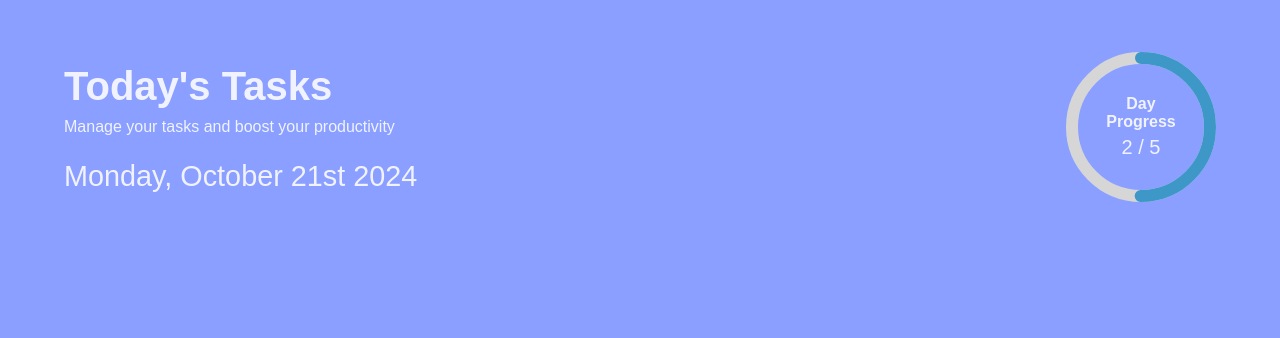
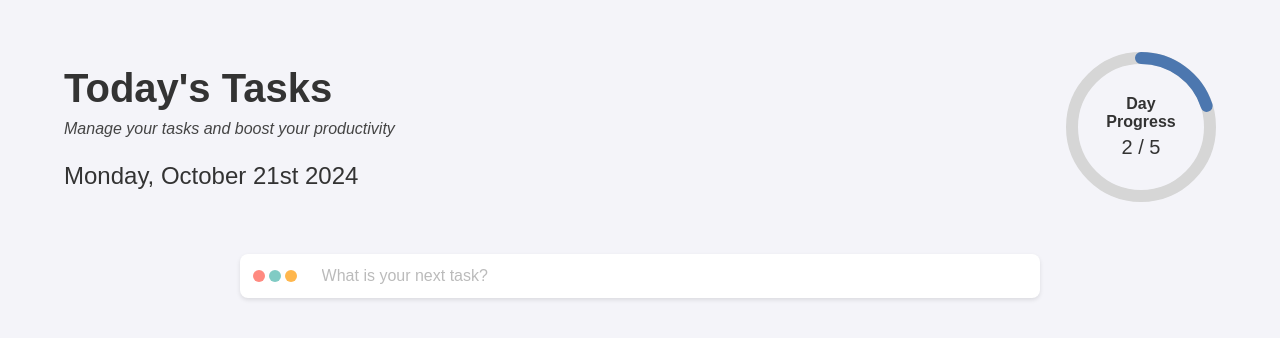
Before and after one commit to imanmaulana1/todo-list-app, a React (Vite) app in the folder frontend/: page / in a window 1280 px wide. Shown: the top 338 px of the page. Built offline with nearby package versions, Linux system fonts and the light colour scheme.

Commit message:
feat: add TodoInput component

```diff
--- a/frontend/src/App.jsx
+++ b/frontend/src/App.jsx
@@ -1,9 +1,10 @@
-import { Header } from './components';
+import { Header, TodoInput } from './components';
 
 function App() {
   return (
     <div className='container'>
       <Header />
+      <TodoInput />
     </div>
   );
 }
--- a/frontend/src/components/Header/Header.module.css
+++ b/frontend/src/components/Header/Header.module.css
@@ -11,13 +11,15 @@
 }
 
 .subtitle {
-  font-size: clamp(1.25rem, 3.5vw, 1.8rem);
+  font-size: clamp(1.25rem, 3.5vw, 1.5rem);
   font-weight: 500;
 }
 
 .description {
+    color: var(--accent-text-color);
   margin-top: 8px;
   margin-bottom: 1.5rem;
+  font-style: italic;
 }
 
 @media (max-width: 600px) {
--- a/frontend/src/components/TodoInput/TodoInput.component.jsx
+++ b/frontend/src/components/TodoInput/TodoInput.component.jsx
@@ -1,9 +1,43 @@
-import React from 'react'
+import React, { useState } from 'react';
+import styles from './TodoInput.module.css';
+import { handleBlur, handleChange, handleFocus } from './TodoInput.handle';
 
 const TodoInput = () => {
+  const [input, setInput] = useState('');
+  const [isFocus, setIsFocus] = useState(false);
+
   return (
-    <div>TodoInput</div>
-  )
-}
+    <div className={styles.container}>
+      <form className={styles.formWrapper}>
+        <div className={styles.dots}>
+          {[...Array(3)].map((_, index) => (
+            <div
+              className={`${styles.dot} ${isFocus && styles.animation}`}
+              key={index}
+            ></div>
+          ))}
+        </div>
+        <div className={styles.formGroup}>
+          <label htmlFor='todoInput' className='sr-only'>
+            Task Input
+          </label>
+          <input
+            type='text'
+            name='todo'
+            id='todoInput'
+            value={input}
+            placeholder={
+              isFocus ? 'Please enter...' : 'What is your next task?'
+            }
+            className={styles.input}
+            onFocus={() => handleFocus(setIsFocus)}
+            onBlur={() => handleBlur(setIsFocus)}
+            onChange={(e) => handleChange(e, setInput)}
+          />
+        </div>
+      </form>
+    </div>
+  );
+};
 
-export default TodoInput
+export default TodoInput;
--- a/frontend/src/components/TodoInput/TodoInput.handle.js
+++ b/frontend/src/components/TodoInput/TodoInput.handle.js
@@ -0,0 +1,13 @@
+const handleChange = (e, setInput) => {
+  setInput(e.target.value);
+};
+
+const handleFocus = (setIsFocus) => {
+  setIsFocus(true);
+};
+
+const handleBlur = (setIsFocus) => {
+  setIsFocus(false);
+};
+
+export { handleChange, handleFocus, handleBlur };
--- a/frontend/src/components/TodoInput/TodoInput.module.css
+++ b/frontend/src/components/TodoInput/TodoInput.module.css
@@ -0,0 +1,77 @@
+.container {
+  max-width: 800px;
+  width: 100%;
+  margin-inline: auto;
+}
+
+.formWrapper {
+  padding-inline: 0.8rem;
+  display: flex;
+  align-items: center;
+  background-color: #ffffff;
+  border-radius: 8px;
+  box-shadow: 0 2px 4px rgba(0, 0, 0, 0.1);
+}
+
+.dots {
+  display: flex;
+  justify-content: space-between;
+  align-items: center;
+  gap: 4px;
+  margin-right: 12px;
+}
+
+.dot {
+  width: 12px;
+  height: 12px;
+  border-radius: 50%;
+
+  &.animation {
+    animation: wave 1s ease-in-out infinite;
+  }
+
+  &:first-child {
+    background-color: #ff8a80;
+    animation-delay: 0s;
+  }
+
+  &:nth-child(2) {
+    background-color: #80cbc4;
+    animation-delay: 0.1s;
+  }
+
+  &:last-child {
+    background-color: #ffb74d;
+    animation-delay: 0.2s;
+  }
+}
+
+.formGroup {
+  flex: 1;
+}
+
+.input {
+  width: 100%;
+  padding: 0.8rem;
+  color: #717082;
+  border: none;
+  outline: none;
+  font-size: 1rem;
+  font-family: inherit;
+
+  &::placeholder {
+    color: #bbbbbb;
+  }
+
+
+}
+
+@keyframes wave {
+  0%,
+  100% {
+    transform: translateY(0);
+  }
+  50% {
+    transform: translateY(-4px);
+  }
+}
--- a/frontend/src/components/TodoProgress/TodoProgress.component.jsx
+++ b/frontend/src/components/TodoProgress/TodoProgress.component.jsx
@@ -1,13 +1,19 @@
 import { useState } from 'react';
-import { CircularProgressbar } from 'react-circular-progressbar';
+import { CircularProgressbar, buildStyles } from 'react-circular-progressbar';
 import 'react-circular-progressbar/dist/styles.css';
 import styles from './TodoProgress.module.css';
 
 const TodoProgress = () => {
-  const [percentage, setPercentage] = useState(50);
+  const [percentage, setPercentage] = useState(20);
   return (
     <div className={styles.progress}>
-      <CircularProgressbar value={percentage} text={null} />
+      <CircularProgressbar
+        value={percentage}
+        text={null}
+        styles={buildStyles({
+            pathColor: `var(--primary-color)`,
+        })}
+      />
       <div className={styles.content}>
         <h3 className={styles.title}>Day Progress</h3>
         <p className={styles.total}>2 / 5</p>
--- a/frontend/src/index.css
+++ b/frontend/src/index.css
@@ -1,3 +1,12 @@
+:root {
+  --primary-color: #4c77af;
+  --secondary-color: #d6d6d6;
+  --background-color: #f4f4f9;
+
+  --primary-text-color: #333333;
+  --accent-text-color: #444444;
+}
+
 * {
   margin: 0;
   padding: 0;
@@ -6,8 +15,8 @@
 }
 
 body {
-  color: rgba(255, 255, 255, 0.87);
-  background-color: rgb(138, 159, 255);
+  color: var(--primary-text-color);
+  background-color: var(--background-color);
 }
 
 .container {
@@ -15,3 +24,15 @@ body {
   max-width: 1200px;
   width: 90%;
 }
+
+.sr-only{
+  position: absolute;
+  width: 1px;
+  height: 1px;
+  padding: 0;
+  margin: -1px;
+  overflow: hidden;
+  clip: rect(0, 0, 0, 0);
+  white-space: nowrap;
+  border-width: 0;
+}
```
Also changed, not shown: frontend/src/components/TodoFilter/TodoFilter.component.jsx (+4 -6 lines).
